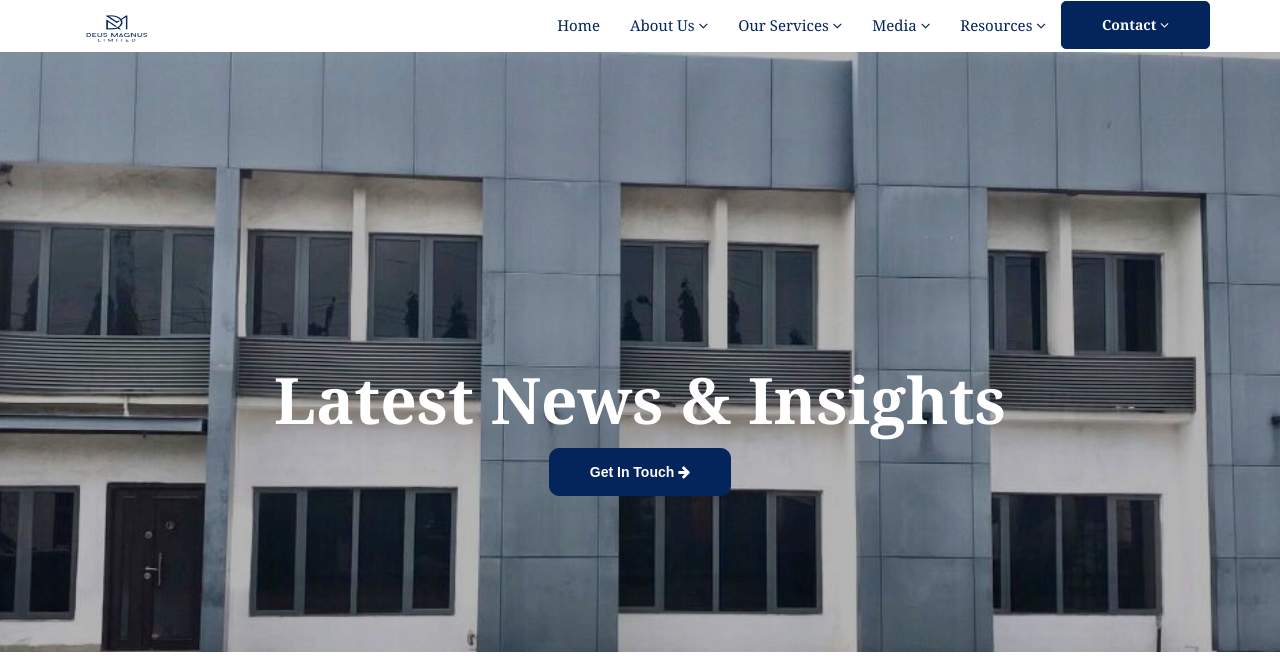
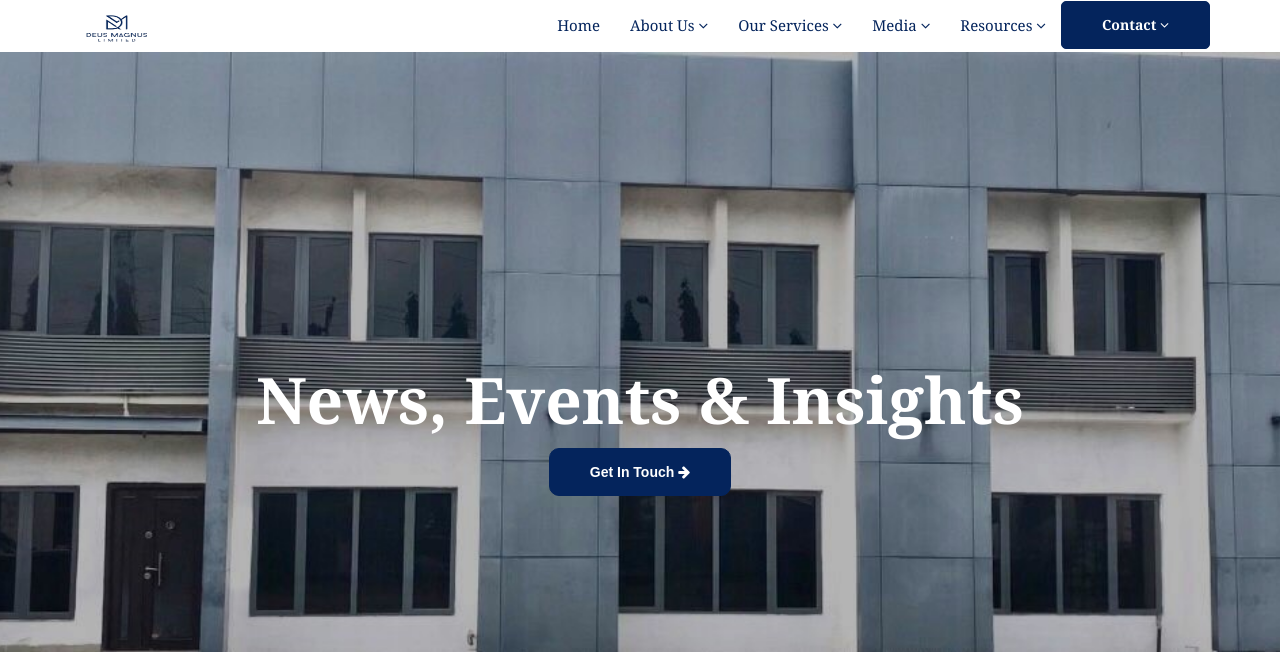
Before and after one commit to godwinumosen/deusmagnus_old_file, a Django app: page /deus_magnus_event/ in a window 1280 px wide. Shown: the top 656 px of the page. Run offline with Django 5.2, Linux system fonts and the light colour scheme; data comes from the database, SQL or seed files in the repository; some libraries are stand-ins or nearby versions; some web fonts are replaced.

```diff
--- a/templates/deus_magnus/deus_magnus_events.html
+++ b/templates/deus_magnus/deus_magnus_events.html
@@ -8,7 +8,7 @@
         <div class="row">
             <div class="col-md-12">
                 <div class="tagline-message event-title text-center">
-                    <h3>Latest News & Insights</h3>
+                    <h3>News, Events & Insights</h3>
                     <a href="{% url 'contact' %}" class="btn btn-primary"style="border-radius: 10px;">Get in Touch <i class="fa fa-arrow-right"></i></a>
                 </div>
             </div><!-- end col -->
```
